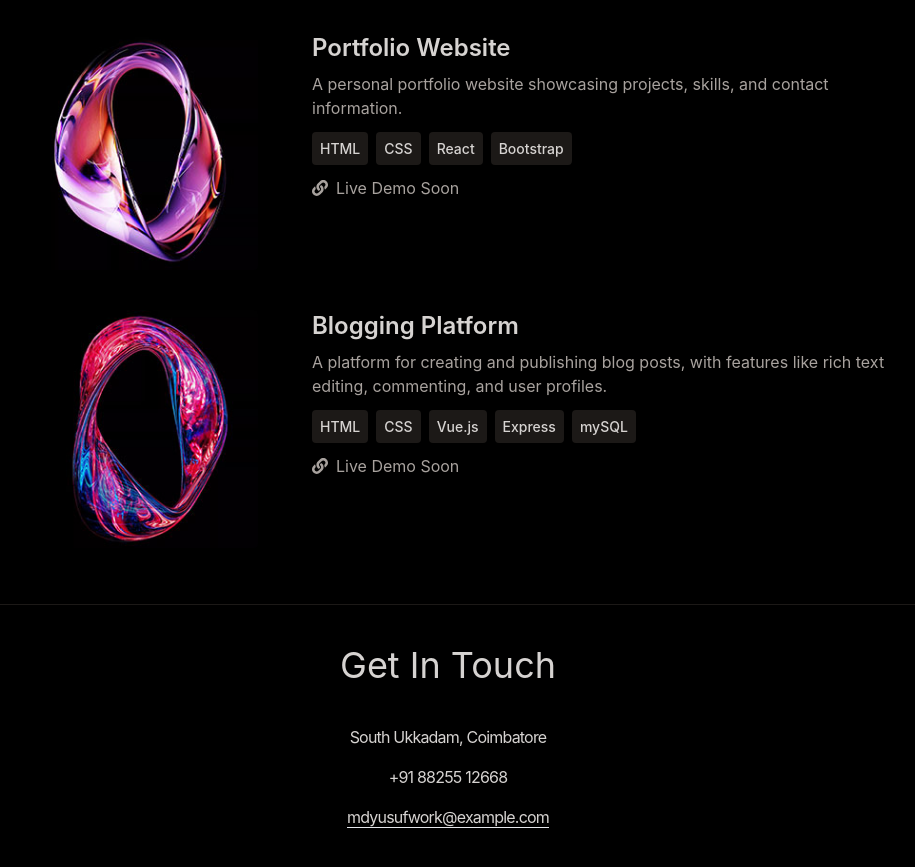
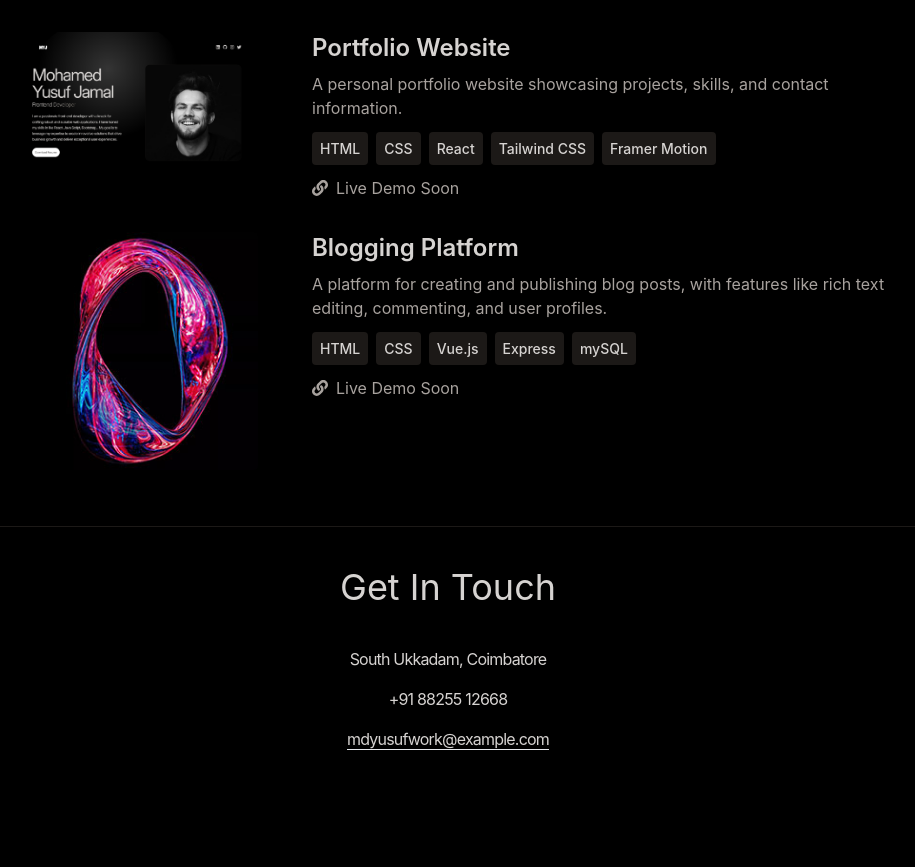
Before and after one commit to jam92444/Portfolio01, a React (Create React App) app: page / in a window 1280 px wide. Shown: the part 2260-3127 px from the top of the page, without its empty margins (192-1107 px from the left). After the commit the page ends 3091 px from the top, so only its background shows below. Built offline with nearby package versions, Linux system fonts and the light colour scheme.

Commit message:
image corrected

```diff
--- a/src/constants/index.js
+++ b/src/constants/index.js
@@ -61,7 +61,7 @@ export const PROJECTS = [
     image: project3,
     description:
       "A personal portfolio website showcasing projects, skills, and contact information.",
-    technologies: ["HTML", "CSS", "React", "Bootstrap"],
+    technologies: ["HTML", "CSS", "React", "Tailwind CSS","Framer Motion"],
   },
   {
     title: "Blogging Platform",
```
Also changed, not shown: src/assets/projects/project-3.webp.
